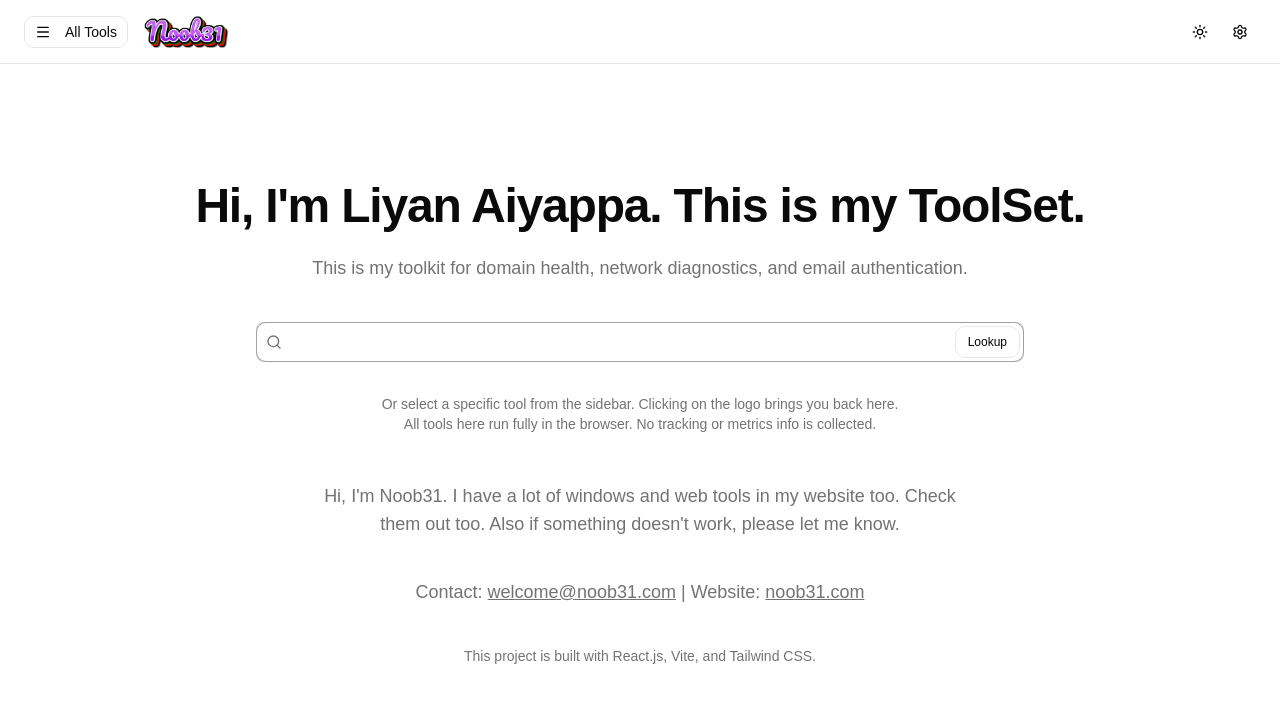
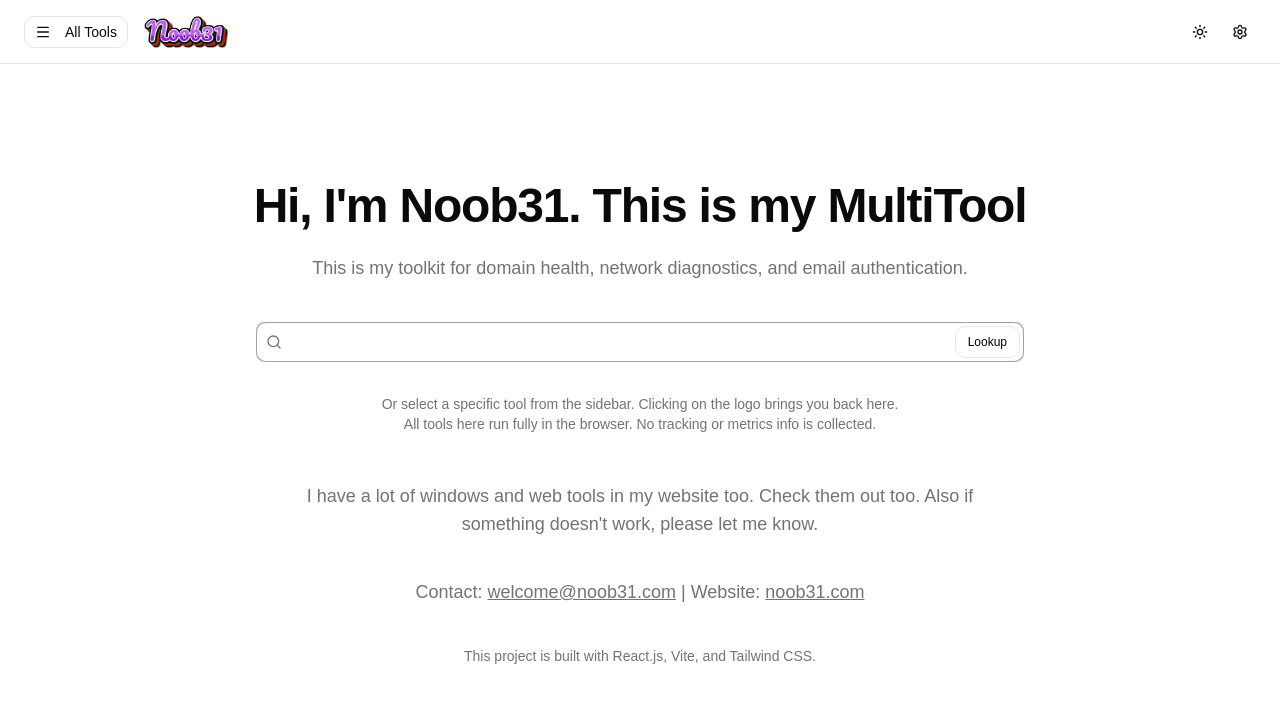
Before and after one commit to Noob31Gen/noob31-multitool, a React (Vite) app: page / in a window 1280 px wide. Shown: the top 702 px of the page. Built offline with nearby package versions, Linux system fonts and the light colour scheme.

Commit message:
modify38-release

```diff
--- a/src/App.tsx
+++ b/src/App.tsx
@@ -26,7 +26,7 @@ function App() {
         <Routes>
           <Route path="/" element={
             <div className="flex flex-col items-center justify-center min-h-[calc(100vh-8rem)] text-center px-4">
-              <h1 className="text-3xl sm:text-4xl md:text-5xl font-bold mb-6 tracking-tight">Hi, I'm Liyan Aiyappa. This is my ToolSet.</h1>
+              <h1 className="text-3xl sm:text-4xl md:text-5xl font-bold mb-6 tracking-tight">Hi, I'm Noob31. This is my MultiTool</h1>
               <p className="text-lg text-muted-foreground mb-10 max-w-2xl">
                 This is my toolkit for domain health, network diagnostics, and email authentication.
               </p>
@@ -42,7 +42,7 @@ function App() {
               <br></br>
               <br></br>
               <p className="text-lg text-muted-foreground mb-10 max-w-2xl">
-                Hi, I'm Noob31. I have a lot of windows and web tools in my website too. Check them out too. Also if something doesn't work, please let me know.
+                I have a lot of windows and web tools in my website too. Check them out too. Also if something doesn't work, please let me know.
               </p>
               <p className="text-lg text-muted-foreground mb-10 max-w-2xl">
                 Contact: <a className="underline" href="mailto:welcome@noob31.com">welcome@noob31.com</a> |
```
